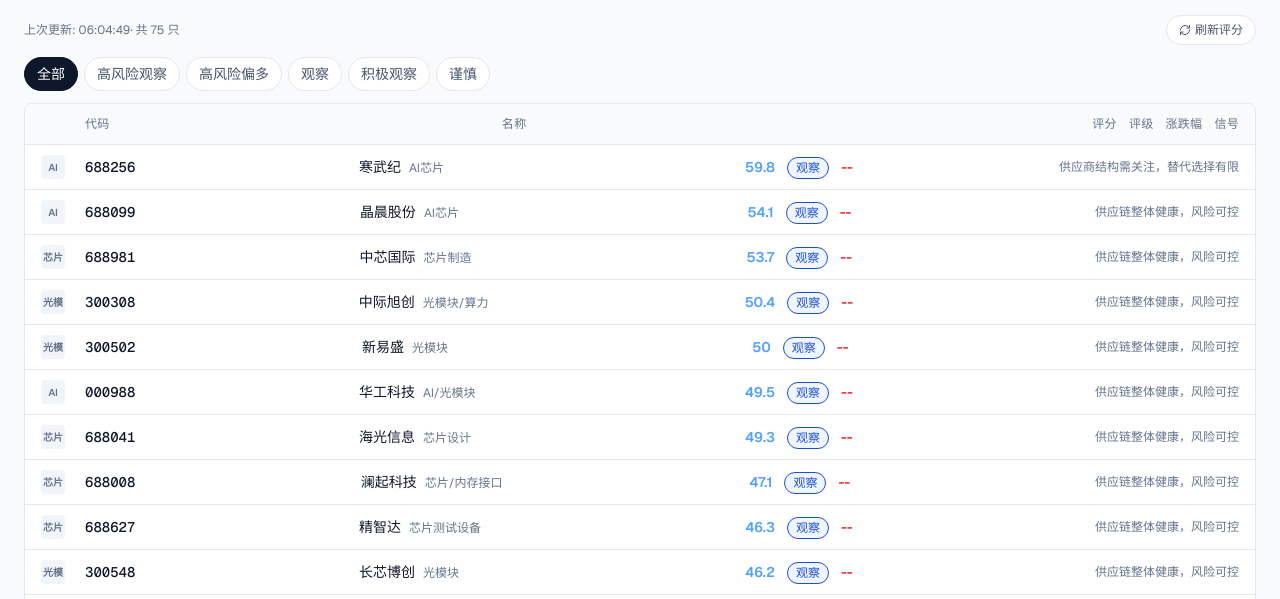
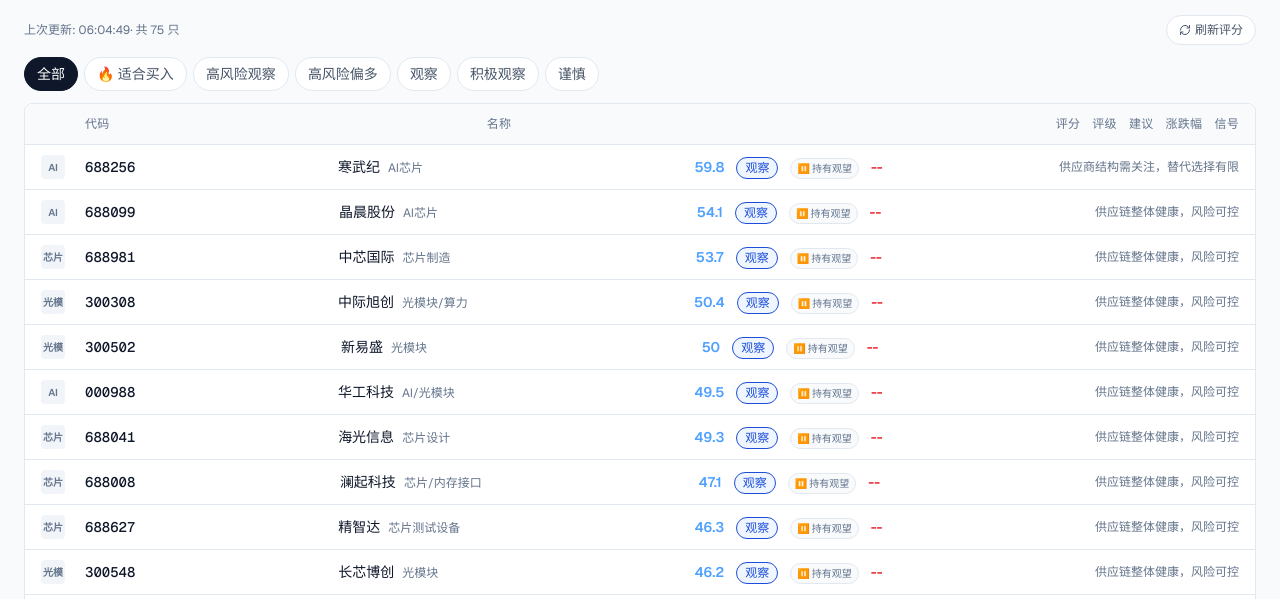
Before and after one commit to shanglan2009/SmartMoney, a Next.js app: page / in a window 1280 px wide. Shown: the part 201-800 px from the top of the page. Built offline with nearby package versions, Linux system fonts and the light colour scheme; no server answers.

Commit message:
feat: 新增适合买入标记+筛选 - ActionBadge组件+v2评分操作建议

```diff
--- a/src/app/page.tsx
+++ b/src/app/page.tsx
@@ -8,9 +8,11 @@
 import type { RatingLevel } from "@/lib/types";
 import { RATING_ORDER } from "@/lib/types";
 import RatingBadge from "@/components/RatingBadge";
+import ActionBadge from "@/components/ActionBadge";
 
-const ratingFilters: { label: string; value: RatingLevel | "all" }[] = [
+const ratingFilters: { label: string; value: string }[] = [
   { label: "全部", value: "all" },
+  { label: "🔥 适合买入", value: "action_buy" },
   { label: "高风险观察", value: "高风险观察" },
   { label: "高风险偏多", value: "高风险偏多" },
   { label: "观察", value: "观察" },
@@ -19,7 +21,7 @@
 ];
 
 export default function HomePage() {
-  const [activeFilter, setActiveFilter] = useState<RatingLevel | "all">("all");
+  const [activeFilter, setActiveFilter] = useState<string>("all");
   const [sortBy, setSortBy] = useState<"score" | "name" | "change">("score");
   const [allStocks, setAllStocks] = useState<LiveStockItem[]>([]);
   const [loading, setLoading] = useState(true);
@@ -41,7 +43,9 @@
   }, []);
 
   const filtered = useMemo(() => {
-    let list = activeFilter === "all" ? allStocks : allStocks.filter((s) => s.rating === activeFilter);
+    let list = activeFilter === "all" ? allStocks
+      : activeFilter === "action_buy" ? allStocks.filter((s) => s.action === "适合买入" || s.action === "积极加仓")
+      : allStocks.filter((s) => s.rating === activeFilter);
     return [...list].sort((a, b) => {
       if (sortBy === "score") return b.score - a.score;
       if (sortBy === "name") return a.name.localeCompare(b.name);
@@ -152,12 +156,13 @@
       {/* Stock List Table (Serenity style grid) */}
       <div className="rounded-lg border border-rule bg-panel overflow-hidden">
         {/* Header */}
-        <div className="grid grid-cols-[2rem_minmax(4rem,0.7fr)_minmax(0,1fr)_auto_auto_auto_auto] gap-3 px-4 py-3 text-xs font-medium text-muted uppercase tracking-wide border-b border-rule bg-paper-2">
+        <div className="grid grid-cols-[2rem_minmax(4rem,0.7fr)_minmax(0,1fr)_auto_auto_auto_auto_auto] gap-3 px-4 py-3 text-xs font-medium text-muted uppercase tracking-wide border-b border-rule bg-paper-2">
           <span></span>
           <span>代码</span>
           <span>名称</span>
           <span className="text-right cursor-pointer" onClick={() => setSortBy("score")}>评分</span>
           <span className="text-right">评级</span>
+          <span className="text-right">建议</span>
           <span className="text-right cursor-pointer" onClick={() => setSortBy("change")}>涨跌幅</span>
           <span className="text-right">信号</span>
         </div>
@@ -168,7 +173,7 @@
             <Link
               key={stock.code}
               href={`/stock/${stock.code}`}
-              className="grid grid-cols-[2rem_minmax(4rem,0.7fr)_minmax(0,1fr)_auto_auto_auto_1fr] gap-3 px-4 py-2.5 items-center hover:bg-paper-3 transition-colors"
+              className="grid grid-cols-[2rem_minmax(4rem,0.7fr)_minmax(0,1fr)_auto_auto_auto_auto_1fr] gap-3 px-4 py-2.5 items-center hover:bg-paper-3 transition-colors"
             >
               <span className="flex h-6 w-6 items-center justify-center rounded bg-paper-3 text-[10px] font-semibold text-muted">
                 {stock.industry.slice(0, 2)}
@@ -183,6 +188,9 @@
               </span>
               <div className="text-right">
                 <RatingBadge rating={stock.rating} size="sm" />
+              </div>
+              <div className="text-right">
+                <ActionBadge action={stock.action} />
               </div>
               <span className={`text-sm font-medium text-right ${
                 stock.priceChange.startsWith("+") ? "text-green-600" : "text-red-600"
--- /dev/null
+++ b/src/components/ActionBadge.tsx
@@ -0,0 +1,33 @@
+interface Props {
+  action: string;
+}
+
+const actionStyles: Record<string, string> = {
+  "积极加仓": "bg-emerald-50 text-emerald-700 border-emerald-200",
+  "适合买入": "bg-green-50 text-green-600 border-green-200",
+  "持有观望": "bg-slate-50 text-slate-500 border-slate-200",
+  "减仓": "bg-amber-50 text-amber-600 border-amber-200",
+  "强烈卖出": "bg-red-50 text-red-600 border-red-200",
+};
+
+const actionIcons: Record<string, string> = {
+  "积极加仓": "🚀",
+  "适合买入": "✅",
+  "持有观望": "⏸️",
+  "减仓": "⚠️",
+  "强烈卖出": "🔴",
+};
+
+export default function ActionBadge({ action }: Props) {
+  if (!action) return null;
+
+  const style = actionStyles[action] || "bg-slate-50 text-slate-500 border-slate-200";
+  const icon = actionIcons[action] || "";
+
+  return (
+    <span className={`inline-flex items-center gap-0.5 px-1.5 py-0.5 text-[10px] font-medium rounded-full border ${style}`}>
+      {icon && <span>{icon}</span>}
+      {action}
+    </span>
+  );
+}
--- a/src/lib/apiService.ts
+++ b/src/lib/apiService.ts
@@ -19,6 +19,9 @@
   category: string;
   score: number;
   rating: RatingLevel;
+  action: string;
+  buySignal: number;
+  sellSignal: number;
   price: number | null;
   changePercent: number | null;
   priceChange: string;
@@ -74,6 +77,9 @@
         category: s.category,
         score: s.score,
         rating: s.rating as RatingLevel,
+        action: s.action || "",
+        buySignal: s.buySignal || 0,
+        sellSignal: s.sellSignal || 0,
         price: s.price,
         changePercent: s.changePercent,
         priceChange: s.changePercent !== null
```
